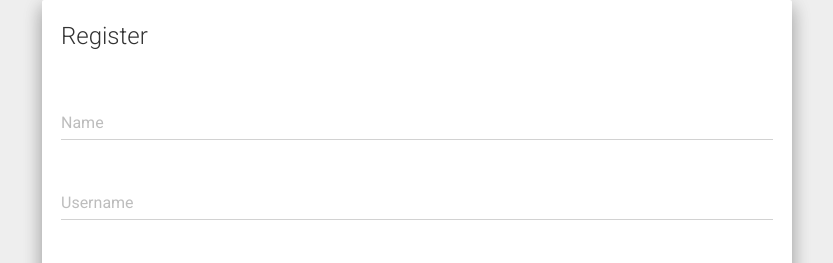
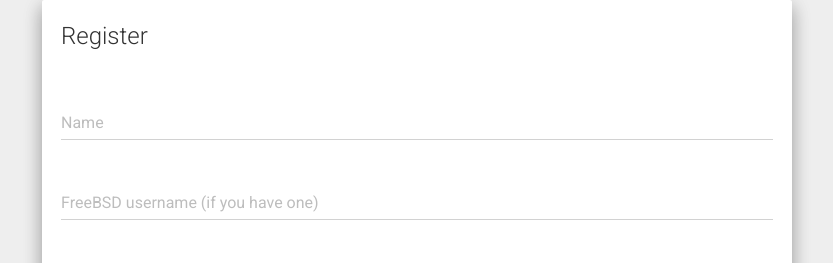
Before and after one commit to trombonehero/nerf-herder, a Flask app: template templates/register.html in a window 1280 px wide. Shown: the top 263 px of the page, without its empty margins (223-1056 px from the left). Run offline with Flask 2, Linux system fonts and the light colour scheme; the template is opened without the code that fills it: values that come from a table or form of the project are taken from there, others are empty; parts of the project's set-up code (start-up, migrations or seed data) failed here and were passed over; some libraries are stand-ins or nearby versions.

Commit message:
Clarify FreeBSD username field

```diff
--- a/forms.py
+++ b/forms.py
@@ -30,7 +30,7 @@ shirt_choices = [ (i,i) for i in ('', 'S', 'M', 'L', 'XL', '2XL', '3XL') ]
 
 class RegistrationForm(FlaskForm):
     name = TextField()
-    username = TextField()
+    username = TextField('FreeBSD username (if you have one)')
     host = SelectField(coerce = int)
     email = TextField('Email address')
     address = TextField(widget = TextArea(), validators = [ Required() ])
--- a/templates/register.html
+++ b/templates/register.html
@@ -21,7 +21,7 @@
 
             {{
               forms.field(form.username,
-                help_text = "Your @FreeBSD.org username (if you have one)")
+                help_text = "FreeBSD developers should provide their @FreeBSD.org username")
             }}
 
             {{ forms.field(form.host,
```
